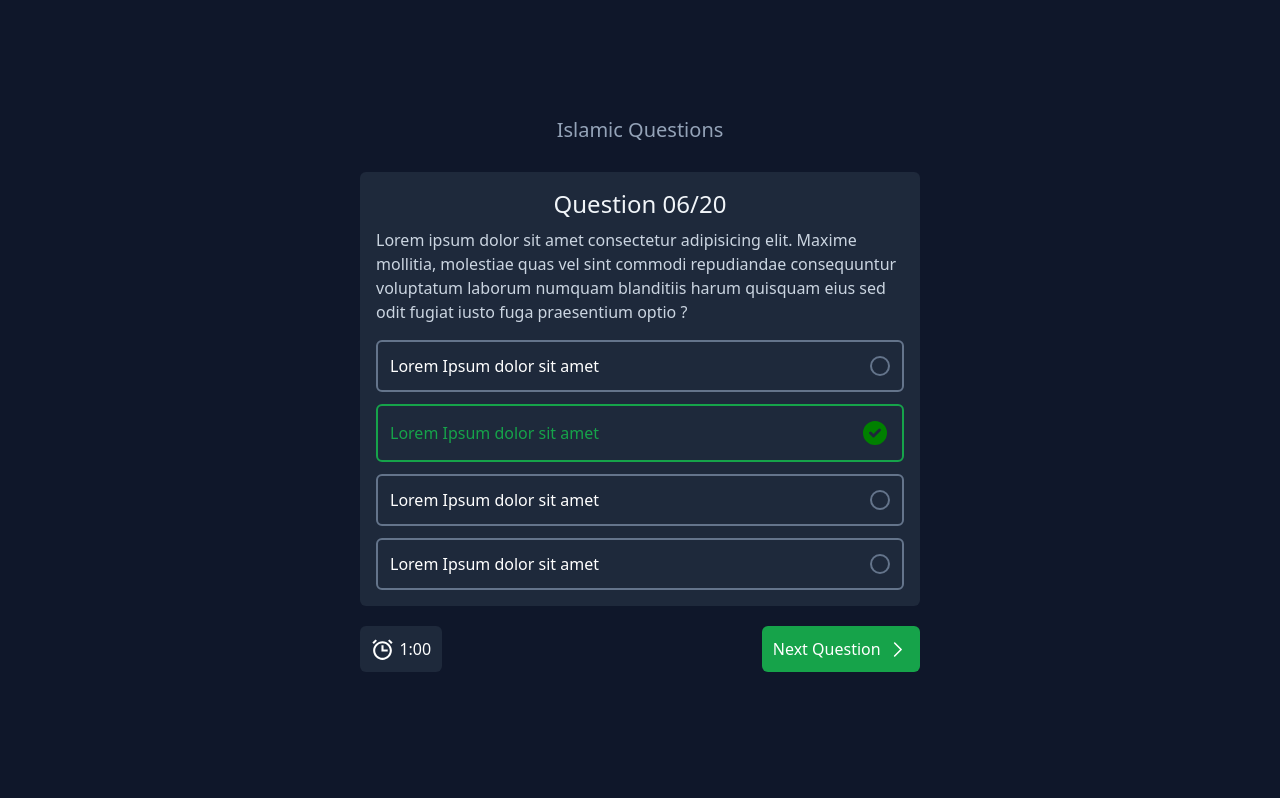
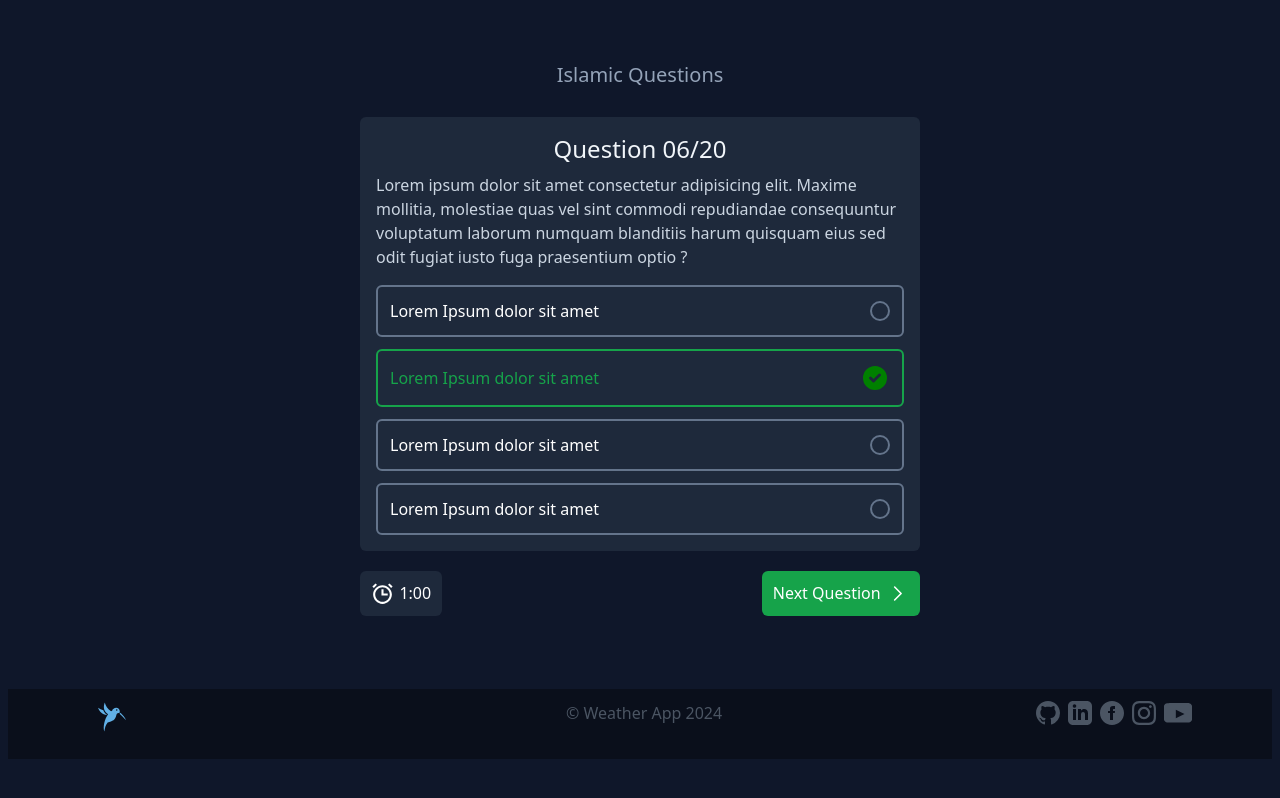
Before and after one commit to Ali-Umed/react-quiz-app, a React (Vite) app: page / in a window 1280 px wide. Built offline with nearby package versions, Linux system fonts and the light colour scheme.

Commit message:
add footer

```diff
--- a/src/components/App.jsx
+++ b/src/components/App.jsx
@@ -1,9 +1,15 @@
+import Footer from "./Footer";
 import Questions from "./Questions";
 
 function App() {
   return (
-    <div className="w-screen h-screen flex justify-center items-center bg-slate-900 text-white px-2 py-5">
-      <Questions />
+    <div className="min-h-screen flex justify-center items-center ">
+      <div className="w-screen h-screen  justify-center     grid grid-cols-1 md:grid-cols-3 lg:grid-cols-3 items-center bg-slate-900 text-white px-2 py-5">
+        <div className=" col-span-3 place-self-center">
+          <Questions />
+        </div>
+        <Footer />
+      </div>
     </div>
   );
 }
--- /dev/null
+++ b/src/components/Footer.jsx
@@ -0,0 +1,110 @@
+import { GiHummingbird } from "react-icons/gi";
+
+export default function Footer({ isDayMode }) {
+  return (
+    <footer
+      className={`col-span-3   ${isDayMode ? "bg-[#fff]" : "bg-[#00000059]"}`}
+      id="footer"
+    >
+      <div className={` ${isDayMode ? "bg-white" : "bg-[#00000000]"}   pt-1`}>
+        <div
+          className={`container m-auto space-y-8 px-6 text-gray-600  md:px-12 lg:px-20   ${
+            isDayMode ? "bg-white" : "bg-[#00000000]"
+          }`}
+        >
+          <div
+            className={`grid grid-cols-8 gap-0 md:gap-0  ${
+              isDayMode ? "bg-white" : "bg-[#00000000]"
+            }  `}
+          >
+            <div
+              className={` ${
+                isDayMode
+                  ? "border-b border-b-black border-opacity-40"
+                  : "border-b border-b-gray-600"
+              } col-span-8   md:col-span-1 border-b border-b-black md:border-none lg:col-span-3 `}
+            >
+              <div className="flex items-center  gap-6   py-3 md:block md:space-y-6 justify-center  md:py-0">
+                <div className="md:p-2 ">
+                  <GiHummingbird className="h-8 w-8 text-[#61b0e6]  mr-3" />
+                </div>
+              </div>
+            </div>
+            <div className="col-span-7 md:col-span-6 lg:col-span-5 ">
+              <div
+                className={`flex justify-between  py-2 pb-8 md:pl-16  ${
+                  isDayMode ? "bg-white" : "bg-[#00000000]"
+                }  `}
+              >
+                <span className="text-center">&copy; Weather App 2024</span>
+                <div className="flex gap-2">
+                  <a
+                    target="blank"
+                    aria-label="github"
+                    className="hover:text-cyan-600"
+                  >
+                    <svg
+                      xmlns="http://www.w3.org/2000/svg"
+                      width="24"
+                      height="24"
+                      fill="currentColor"
+                      className="bi bi-github"
+                      viewBox="0 0 16 16"
+                    >
+                      <path d="M8 0C3.58 0 0 3.58 0 8c0 3.54 2.29 6.53 5.47 7.59.4.07.55-.17.55-.38 0-.19-.01-.82-.01-1.49-2.01.37-2.53-.49-2.69-.94-.09-.23-.48-.94-.82-1.13-.28-.15-.68-.52-.01-.53.63-.01 1.08.58 1.23.82.72 1.21 1.87.87 2.33.66.07-.52.28-.87.51-1.07-1.78-.2-3.64-.89-3.64-3.95 0-.87.31-1.59.82-2.15-.08-.2-.36-1.02.08-2.12 0 0 .67-.21 2.2.82.64-.18 1.32-.27 2-.27.68 0 1.36.09 2 .27 1.53-1.04 2.2-.82 2.2-.82.44 1.1.16 1.92.08 2.12.51.56.82 1.27.82 2.15 0 3.07-1.87 3.75-3.65 3.95.29.25.54.73.54 1.48 0 1.07-.01 1.93-.01 2.2 0 .21.15.46.55.38A8.012 8.012 0 0 0 16 8c0-4.42-3.58-8-8-8z" />
+                    </svg>
+                  </a>
+                  <a target="blank" className="hover:text-cyan-600">
+                    <svg
+                      xmlns="http://www.w3.org/2000/svg"
+                      width="24"
+                      height="24"
+                      fill="currentColor"
+                      viewBox="0 0 24 24"
+                    >
+                      <path d="M19 0h-14c-2.761 0-5 2.239-5 5v14c0 2.761 2.239 5 5 5h14c2.762 0 5-2.239 5-5v-14c0-2.761-2.238-5-5-5zm-11 19h-3v-11h3v11zm-1.5-12.268c-.966 0-1.75-.79-1.75-1.764s.784-1.764 1.75-1.764 1.75.79 1.75 1.764-.783 1.764-1.75 1.764zm13.5 12.268h-3v-5.604c0-3.368-4-3.113-4 0v5.604h-3v-11h3v1.765c1.396-2.586 7-2.777 7 2.476v6.759z" />
+                    </svg>
+                  </a>
+                  <a className="hover:text-cyan-600" target="blank">
+                    <svg
+                      xmlns="http://www.w3.org/2000/svg"
+                      width="24"
+                      height="24"
+                      fill="currentColor"
+                      viewBox="0 0 24 24"
+                    >
+                      <path d="M12 0c-6.627 0-12 5.373-12 12s5.373 12 12 12 12-5.373 12-12-5.373-12-12-12zm3 8h-1.35c-.538 0-.65.221-.65.778v1.222h2l-.209 2h-1.791v7h-3v-7h-2v-2h2v-2.308c0-1.769.931-2.692 3.029-2.692h1.971v3z" />
+                    </svg>
+                  </a>
+
+                  <a className="hover:text-cyan-600" target="blank">
+                    <svg
+                      xmlns="http://www.w3.org/2000/svg"
+                      width="24"
+                      height="24"
+                      fill="currentColor"
+                      viewBox="0 0 24 24"
+                    >
+                      <path d="M12 2.163c3.204 0 3.584.012 4.85.07 3.252.148 4.771 1.691 4.919 4.919.058 1.265.069 1.645.069 4.849 0 3.205-.012 3.584-.069 4.849-.149 3.225-1.664 4.771-4.919 4.919-1.266.058-1.644.07-4.85.07-3.204 0-3.584-.012-4.849-.07-3.26-.149-4.771-1.699-4.919-4.92-.058-1.265-.07-1.644-.07-4.849 0-3.204.013-3.583.07-4.849.149-3.227 1.664-4.771 4.919-4.919 1.266-.057 1.645-.069 4.849-.069zm0-2.163c-3.259 0-3.667.014-4.947.072-4.358.2-6.78 2.618-6.98 6.98-.059 1.281-.073 1.689-.073 4.948 0 3.259.014 3.668.072 4.948.2 4.358 2.618 6.78 6.98 6.98 1.281.058 1.689.072 4.948.072 3.259 0 3.668-.014 4.948-.072 4.354-.2 6.782-2.618 6.979-6.98.059-1.28.073-1.689.073-4.948 0-3.259-.014-3.667-.072-4.947-.196-4.354-2.617-6.78-6.979-6.98-1.281-.059-1.69-.073-4.949-.073zm0 5.838c-3.403 0-6.162 2.759-6.162 6.162s2.759 6.163 6.162 6.163 6.162-2.759 6.162-6.163c0-3.403-2.759-6.162-6.162-6.162zm0 10.162c-2.209 0-4-1.79-4-4 0-2.209 1.791-4 4-4s4 1.791 4 4c0 2.21-1.791 4-4 4zm6.406-11.845c-.796 0-1.441.645-1.441 1.44s.645 1.44 1.441 1.44c.795 0 1.439-.645 1.439-1.44s-.644-1.44-1.439-1.44z" />
+                    </svg>
+                  </a>
+                  <a className="hover:text-cyan-600" target="blank">
+                    <svg
+                      xmlns="http://www.w3.org/2000/svg"
+                      width="28"
+                      height="26"
+                      fill="currentColor"
+                      viewBox="0 1 18 24"
+                    >
+                      <path d="M21.001 2.999c-2.165-.174-8.605-.187-10.998-.188h-.002c-2.392 0-8.832.014-11 .188-1.656.133-3 1.443-3 3.124v11.495c0 1.68 1.344 2.99 3 3.124 1.767.142 7.399.16 10 .176 2.6-.016 8.232-.034 10-.176 1.656-.134 3-1.444 3-3.124v-11.495c0-1.68-1.344-2.991-3-3.124zm-14 14v-8l8 4-8 4z" />
+                    </svg>
+                  </a>
+                </div>
+              </div>
+            </div>
+          </div>
+        </div>
+      </div>
+    </footer>
+  );
+}
```
